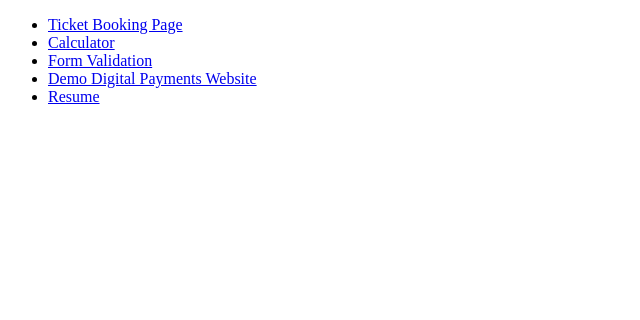
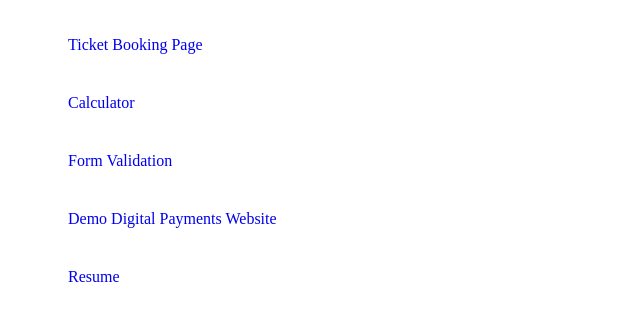
Before and after one commit to milanh34/my-projects, a plain HTML site: page index.html in a window 1280 px wide. Shown: the whole page, without its empty margins (0-640 px from the left). Drawn offline with Linux system fonts and the light colour scheme.

Commit message:
Update index.html

```diff
--- a/index.html
+++ b/index.html
@@ -3,17 +3,33 @@
   <head>
     <title>My projects</title>
     <style>
-
+      .wrapper{
+        width: 100%;
+        height: 80vh;
+      }
+      .uli{
+        list-style: none;
+        display: flex:
+        justify-content: center;
+        align-items: center;
+      }
+      .lii{
+        display: block;
+        padding: 20px;
+      }
+      .lii a{
+        text-decoration: none;
+      }
     </style>
   </head>
   <body>
     <div class="wrapper">
       <ul class="uli">
-        <li class="lii"><a href="https://unicode-23-milan.netlify.app/">Ticket Booking Page</a></li>
-        <li class="lii"><a href="https://my-calc-project.netlify.app/">Calculator</a></li>
-        <li class="lii"><a href="https://my-form-validation-project.netlify.app/">Form Validation</a></li>
-        <li class="lii"><a href="https://djcsi-web-23-milan.netlify.app/">Demo Digital Payments Website</a></li>
-        <li class="lii"><a href="https://drive.google.com/file/d/1dgty9062Cj-KalQ1QjlKNDBl2lXiPivi/view?usp=sharing">Resume</a></li>
+        <li class="lii"><a href="https://unicode-23-milan.netlify.app/" target="_blank">Ticket Booking Page</a></li>
+        <li class="lii"><a href="https://my-calc-project.netlify.app/" target="_blank">Calculator</a></li>
+        <li class="lii"><a href="https://my-form-validation-project.netlify.app/" target="_blank">Form Validation</a></li>
+        <li class="lii"><a href="https://djcsi-web-23-milan.netlify.app/" target="_blank">Demo Digital Payments Website</a></li>
+        <li class="lii"><a href="https://drive.google.com/file/d/1dgty9062Cj-KalQ1QjlKNDBl2lXiPivi/view?usp=sharing" target="_blank">Resume</a></li>
       </ul>
     </div
   </body>
```
